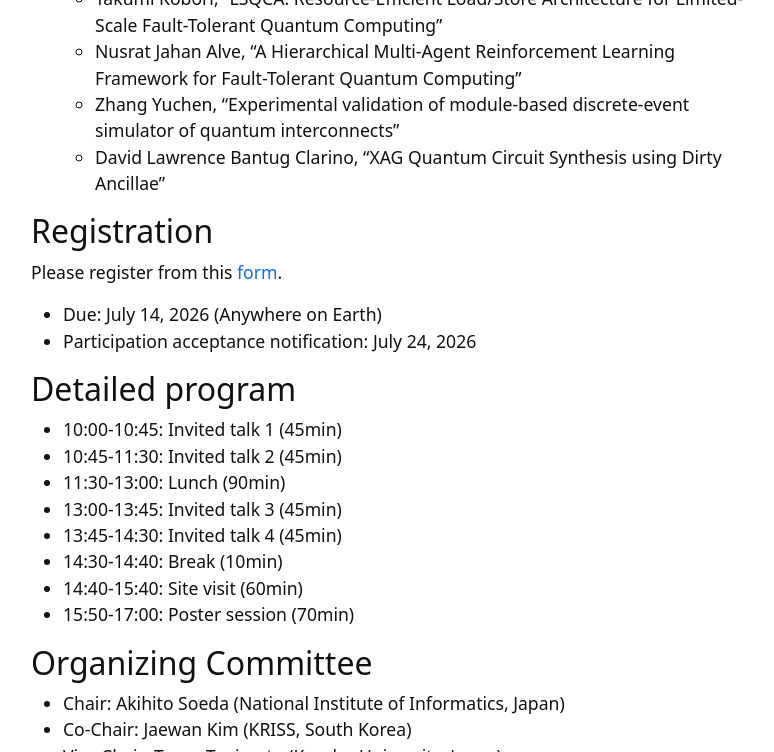
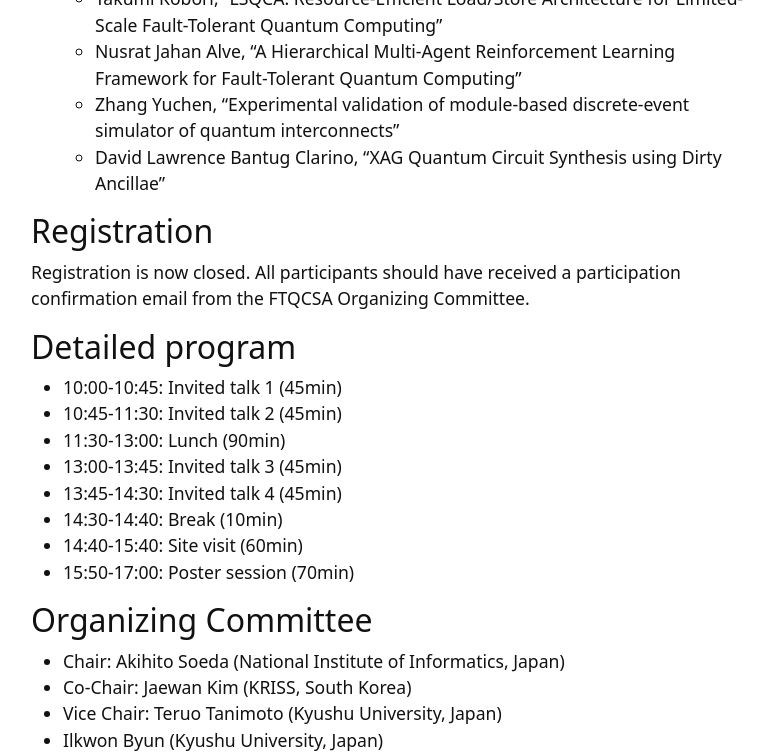
Before and after one commit to ftqcsa/ftqcsa.github.io, a Jekyll site: the page built from content/2026.md, in a window 1280 px wide and 900 px high, scrolled down 2166 px, cut to the strip 0-752 px from the top of the window. Shown: the whole strip, without its empty margins (246-1020 px from the left). Built offline with Jekyll 4.4.1, drawn with Linux system fonts in a browser that asks for light colours.

Commit message:
Update 2026.md

```diff
--- a/content/2026.md
+++ b/content/2026.md
@@ -45,9 +45,7 @@ The journey toward harnessing the power of FTQC has just begun, and it is essent
 
 ## Registration
 
-Please register from this [form](https://forms.gle/XjXAu6t5T8M9zHJY6).
-- Due: July 14, 2026 (Anywhere on Earth)
-- Participation acceptance notification: July 24, 2026
+Registration is now closed. All participants should have received a participation confirmation email from the FTQCSA Organizing Committee.
 
 ## Detailed program
 
```
